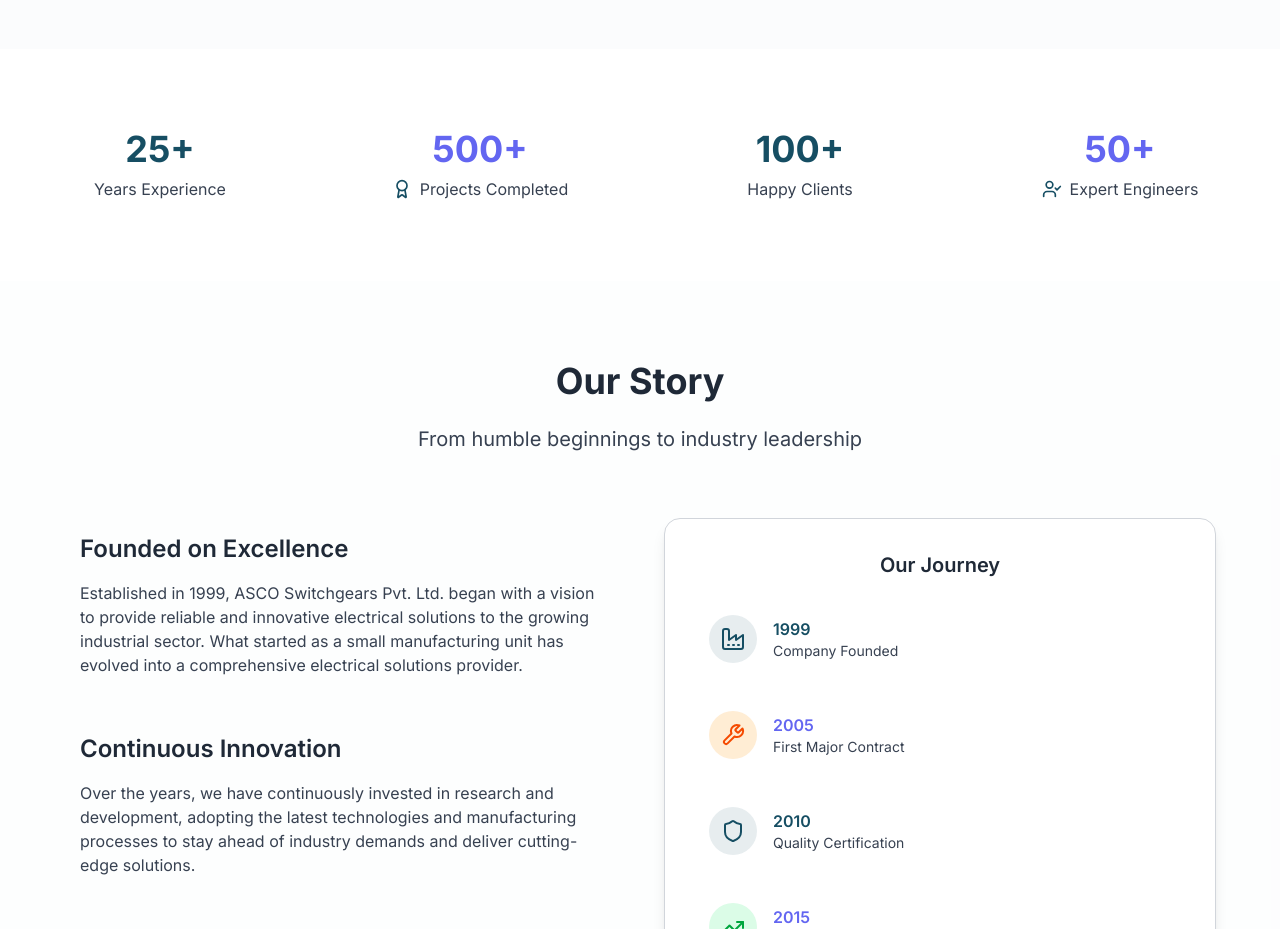
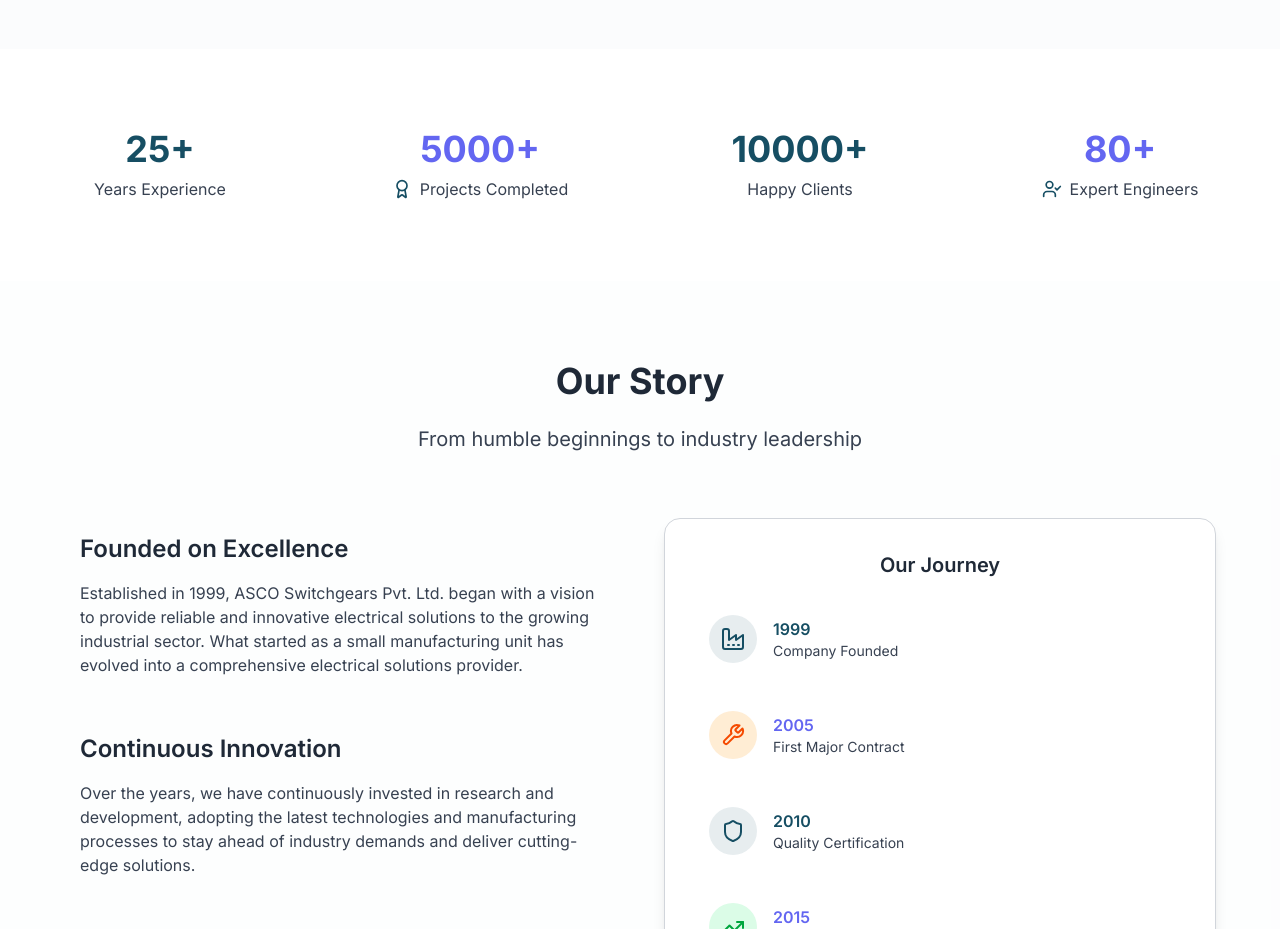
Before and after one commit to AnshuL-g17/asco-website, a Next.js app: page / in a window 1280 px wide. Shown: the part 2340-3269 px from the top of the page. Built offline with nearby package versions, Linux system fonts and the light colour scheme.

Commit message:
Update page.tsx
About section client and projects number changed

```diff
--- a/app/page.tsx
+++ b/app/page.tsx
@@ -473,7 +473,7 @@ export default function HomePage() {
               </div>
               <div className="group hover:scale-110 transition-all duration-300 cursor-pointer hover:bg-secondary/5 p-4 rounded-lg">
                 <div className="text-3xl md:text-4xl font-bold text-secondary mb-2 group-hover:text-secondary/80 transition-colors">
-                  500+
+                  5000+
                 </div>
                 <div className="text-muted-foreground flex items-center justify-center gap-2 group-hover:text-secondary/70 transition-colors">
                   <Award className="h-5 w-5 text-primary group-hover:rotate-12 transition-transform" />
@@ -482,13 +482,13 @@ export default function HomePage() {
               </div>
               <div className="group hover:scale-110 transition-all duration-300 cursor-pointer hover:bg-primary/5 p-4 rounded-lg">
                 <div className="text-3xl md:text-4xl font-bold text-primary mb-2 group-hover:text-primary/80 transition-colors">
-                  100+
+                  10000+
                 </div>
                 <div className="text-muted-foreground group-hover:text-primary/70 transition-colors">Happy Clients</div>
               </div>
               <div className="group hover:scale-110 transition-all duration-300 cursor-pointer hover:bg-secondary/5 p-4 rounded-lg">
                 <div className="text-3xl md:text-4xl font-bold text-secondary mb-2 group-hover:text-secondary/80 transition-colors">
-                  50+
+                  80+
                 </div>
                 <div className="text-muted-foreground flex items-center justify-center gap-2 group-hover:text-secondary/70 transition-colors">
                   <UserCheck className="h-5 w-5 text-primary group-hover:rotate-12 transition-transform" />
```
